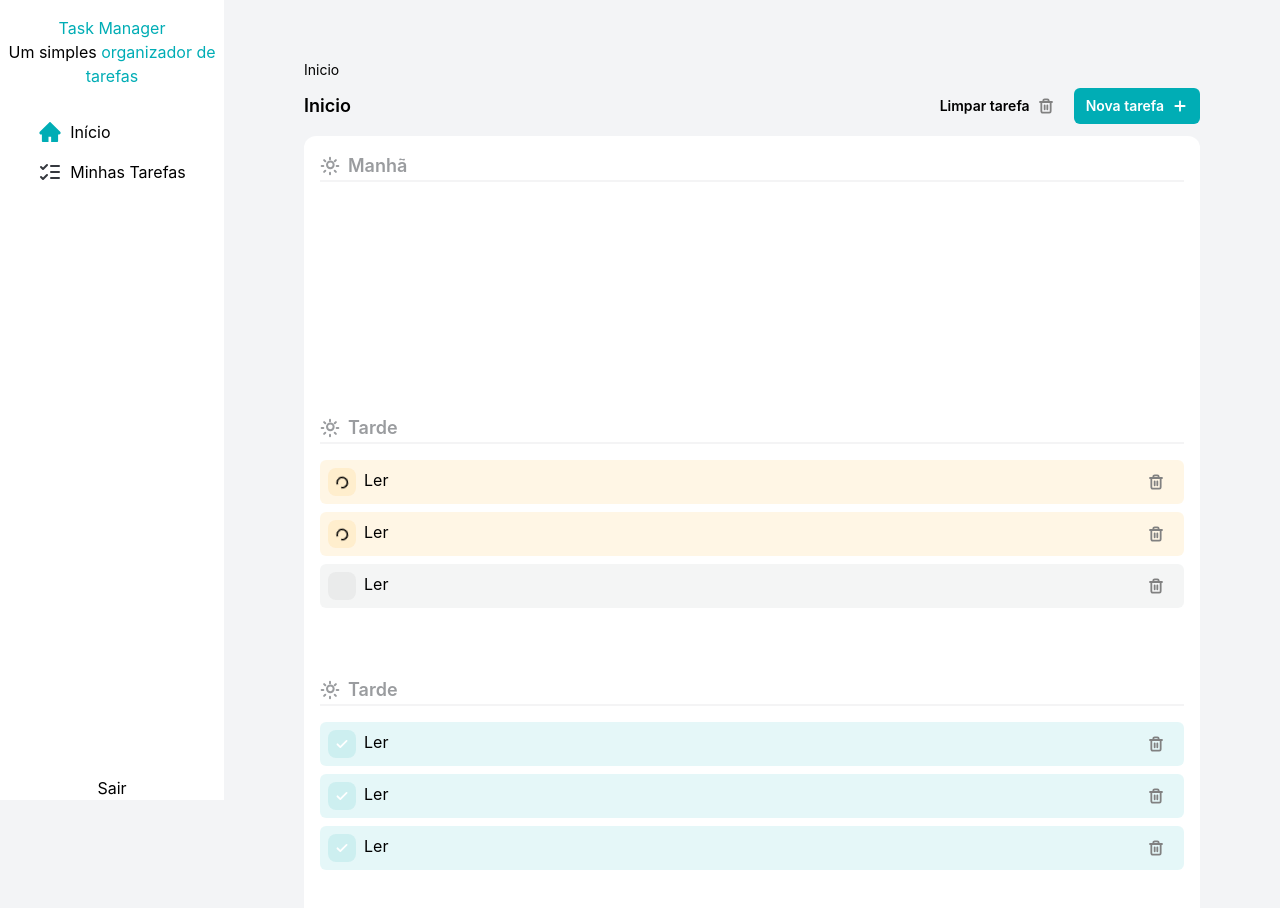
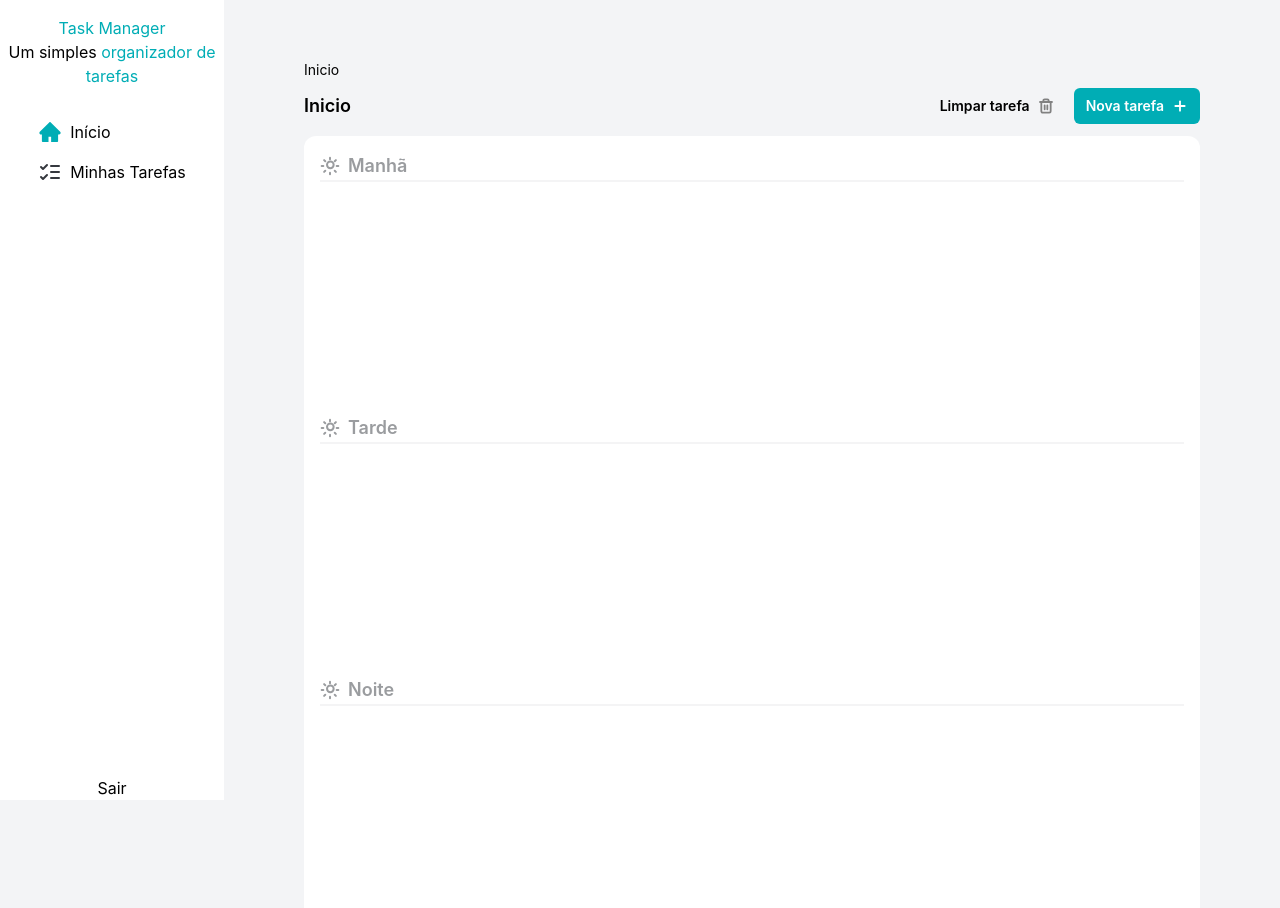
Before and after one commit to LuizChristani/TaskManager, a React (Vite) app in the folder frontend/: page / in a window 1280 px wide. Shown: the top 908 px of the page. Built offline with nearby package versions, Linux system fonts and the light colour scheme; data requests are answered from the project's data file.

Commit message:
fix: adjust loading button

```diff
--- a/frontend/db.json
+++ b/frontend/db.json
@@ -1,47 +1,4 @@
 {
-  "tasks": [
-    {
-      "id": "89ed06fd-61d5-4840-bee7-6a19b212e823",
-      "titulo": "Ler",
-      "time": "Tarde",
-      "description": "Ler livro",
-      "status": "progresso"
-    },
-    {
-      "id": "89ed06fd-61d5-4840-bee7-6a19b212e825",
-      "titulo": "Ler",
-      "time": "Tarde",
-      "description": "Ler livro",
-      "status": "progresso"
-    },
-    {
-      "id": "89ed06fd-61d5-4840-bee7-6a19b212e826",
-      "titulo": "Ler",
-      "time": "Tarde",
-      "description": "Ler livro",
-      "status": "pendente"
-    },
-    {
-      "id": "89ed06fd-61d5-4840-bee7-6a19b212e827",
-      "titulo": "Ler",
-      "time": "Noite",
-      "description": "Ler livro",
-      "status": "concluida"
-    },
-    {
-      "id": "89ed06fd-61d5-4840-bee7-6a19b212e828",
-      "titulo": "Ler",
-      "time": "Noite",
-      "description": "Ler livro",
-      "status": "concluida"
-    },
-    {
-      "id": "89ed06fd-61d5-4840-bee7-6a19b212e829",
-      "titulo": "Ler",
-      "time": "Noite",
-      "description": "Ler livro",
-      "status": "concluida"
-    }
-  ],
+  "tasks": [],
   "$schema": "./node_modules/json-server/schema.json"
 }
--- a/frontend/src/components/TaskItem.tsx
+++ b/frontend/src/components/TaskItem.tsx
@@ -59,7 +59,7 @@ export const TaskItem = ({ task, handlerTasksClick, onDeleteSuccess }: TaskProp)
                 </label>
                 {task.titulo}
             </div>
-            {!deleteIsLoading ? (<Button color="ghost" onClick={() => handleDeleteClick(task.id)}><TrashIcon/></Button>) : <LoaderIcon/>}
+           <Button color="ghost" onClick={() => handleDeleteClick(task.id)} disabled={deleteIsLoading}>{!deleteIsLoading ? <TrashIcon/> : <LoaderIcon className="animate-spin"/> }</Button>
 
         </div>
     )
--- a/frontend/src/components/Tasks.tsx
+++ b/frontend/src/components/Tasks.tsx
@@ -137,7 +137,7 @@ export const Tasks = () => {
                         </div>
                     ))}
                 </div>
-                <TaskSeparator title="Tarde" icon={Sun}/>
+                <TaskSeparator title="Noite" icon={Sun}/>
                 <div className="space-y-2 h-50 overflow-y-auto">
                     {filterEvening.map((item) => (
                         <div key={item.id} className="">
```
